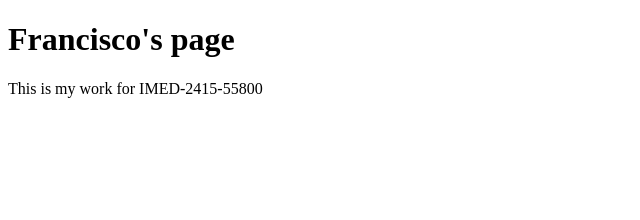
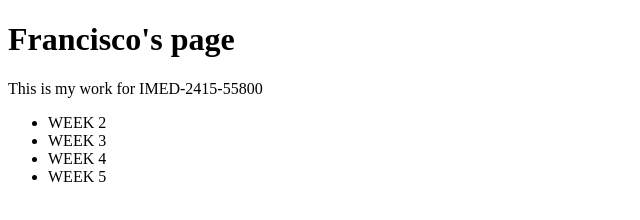
Before and after one commit to idtsu20/idtsu20.github.io, a plain HTML site: page index.html in a window 1280 px wide. Shown: the whole page, without its empty margins (0-640 px from the left). Drawn offline with Linux system fonts and the light colour scheme.

Commit message:
Update index.html

```diff
--- a/index.html
+++ b/index.html
@@ -5,5 +5,12 @@
 <h1>Francisco's page</h1>
 <p>This is my work for IMED-2415-55800</p>
 
+<ul>
+  <li>WEEK 2</li>
+  <li>WEEK 3</li>
+  <li>WEEK 4</li>
+  <li>WEEK 5</li>
+</ul>
+
 </body>
 </html>
```
